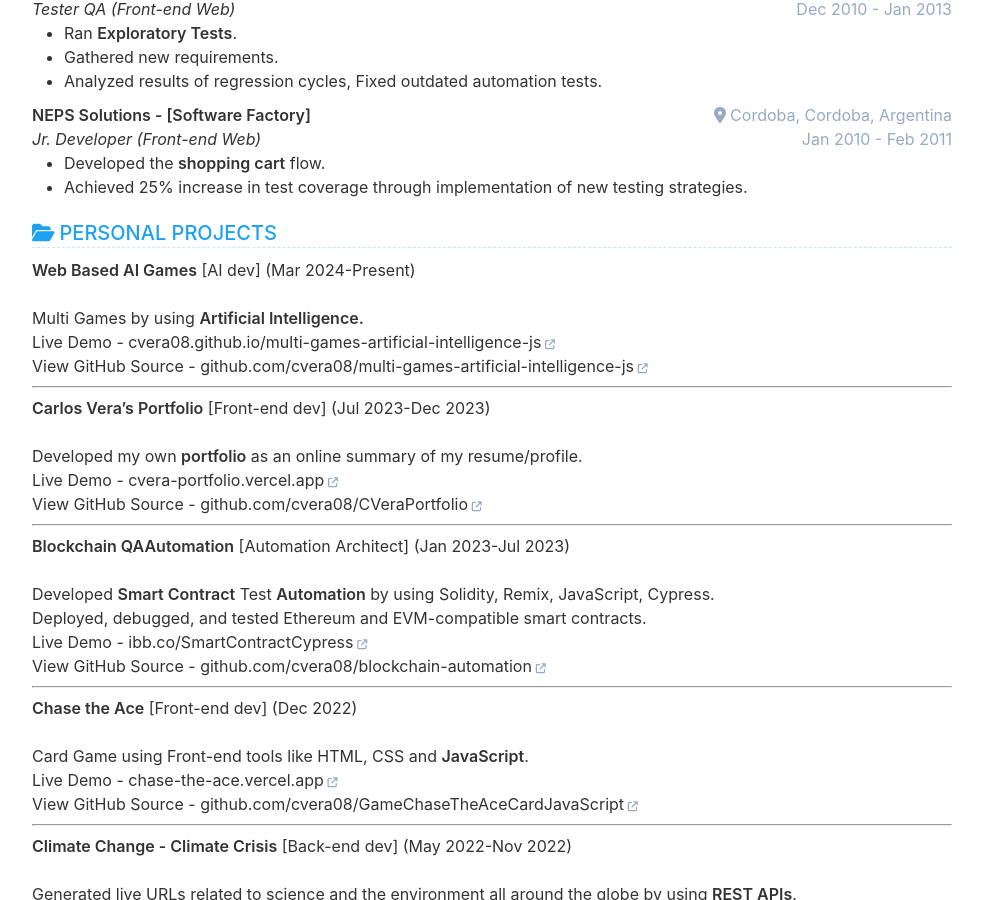
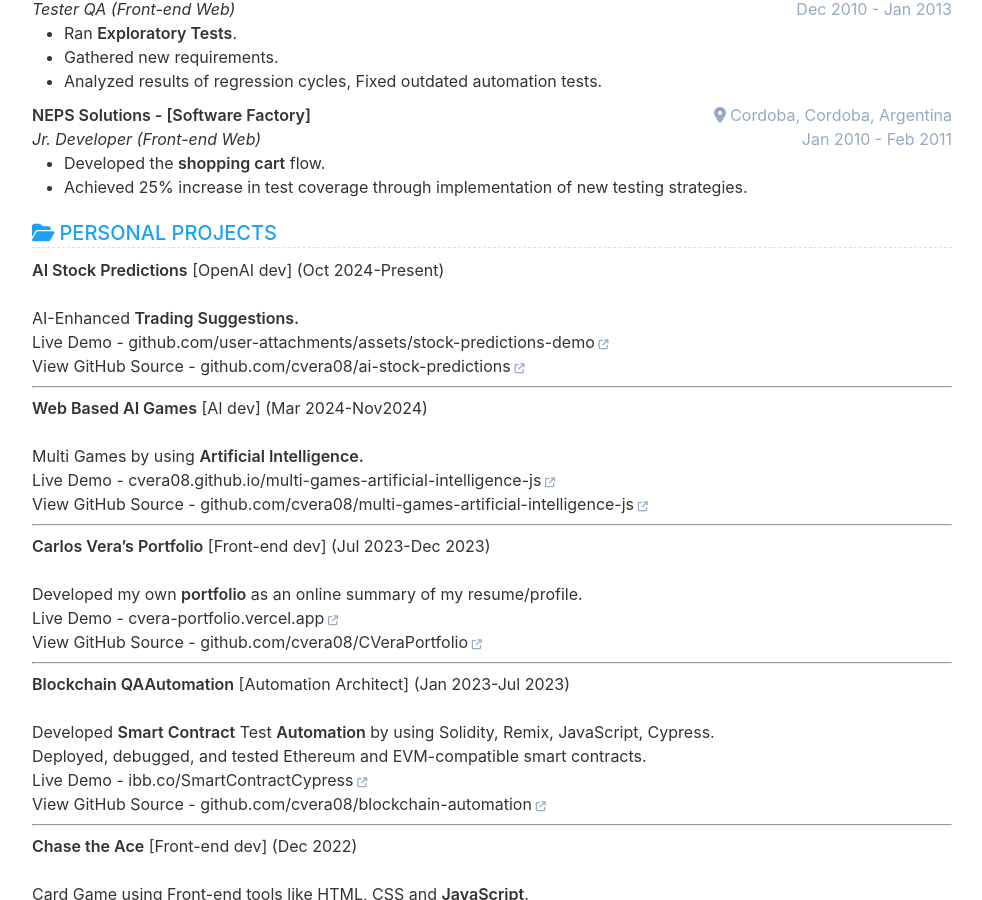
Before and after one commit to cvera08/full-resume, a Jekyll site: the page built from index.html, in a window 1280 px wide and 900 px high, scrolled down 2908 px. Shown: the whole window, without its empty margins (148-1130 px from the left). Built offline with Jekyll 4.4.1, drawn with Linux system fonts in a browser that asks for light colours.

Commit message:
feat: ai stock predictions

```diff
--- a/_data/data.yml
+++ b/_data/data.yml
@@ -206,7 +206,15 @@ project:
   order: 8
   title: PERSONAL PROJECTS
   description: |
-    **Web Based AI Games** [AI dev] (Mar 2024-Present)
+    **AI Stock Predictions** [OpenAI dev] (Oct 2024-Present)
+    <br>
+    AI-Enhanced **Trading Suggestions.**
+    Live Demo - [github.com/user-attachments/assets/stock-predictions-demo](https://github.com/user-attachments/assets/24acedef-0c19-4872-a271-c040c4eff309)
+    View GitHub Source - [github.com/cvera08/ai-stock-predictions](https://github.com/cvera08/ai-stock-predictions)
+
+    ---
+
+    **Web Based AI Games** [AI dev] (Mar 2024-Nov2024)
     <br>
     Multi Games by using **Artificial Intelligence.**
     Live Demo - [cvera08.github.io/multi-games-artificial-intelligence-js](https://cvera08.github.io/multi-games-artificial-intelligence-js)
```
